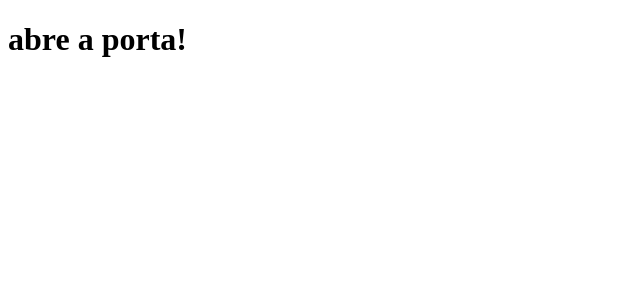
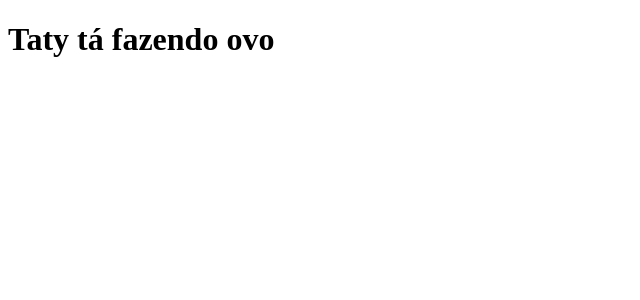
Before and after one commit to felipealxndre/clone-tabnews, a Next.js app: page / in a window 1280 px wide. Shown: the top 300 px of the page, without its empty margins (0-640 px from the left). Built offline with nearby package versions, Linux system fonts and the light colour scheme.

Commit message:
Testando deploy no vercel via vs code

```diff
--- a/pages/index.js
+++ b/pages/index.js
@@ -1,5 +1,5 @@
 function Home() {
-    return <h1>abre a porta!</h1>
+    return <h1>Taty tá fazendo ovo</h1>
 }
 
 export default Home;
```
